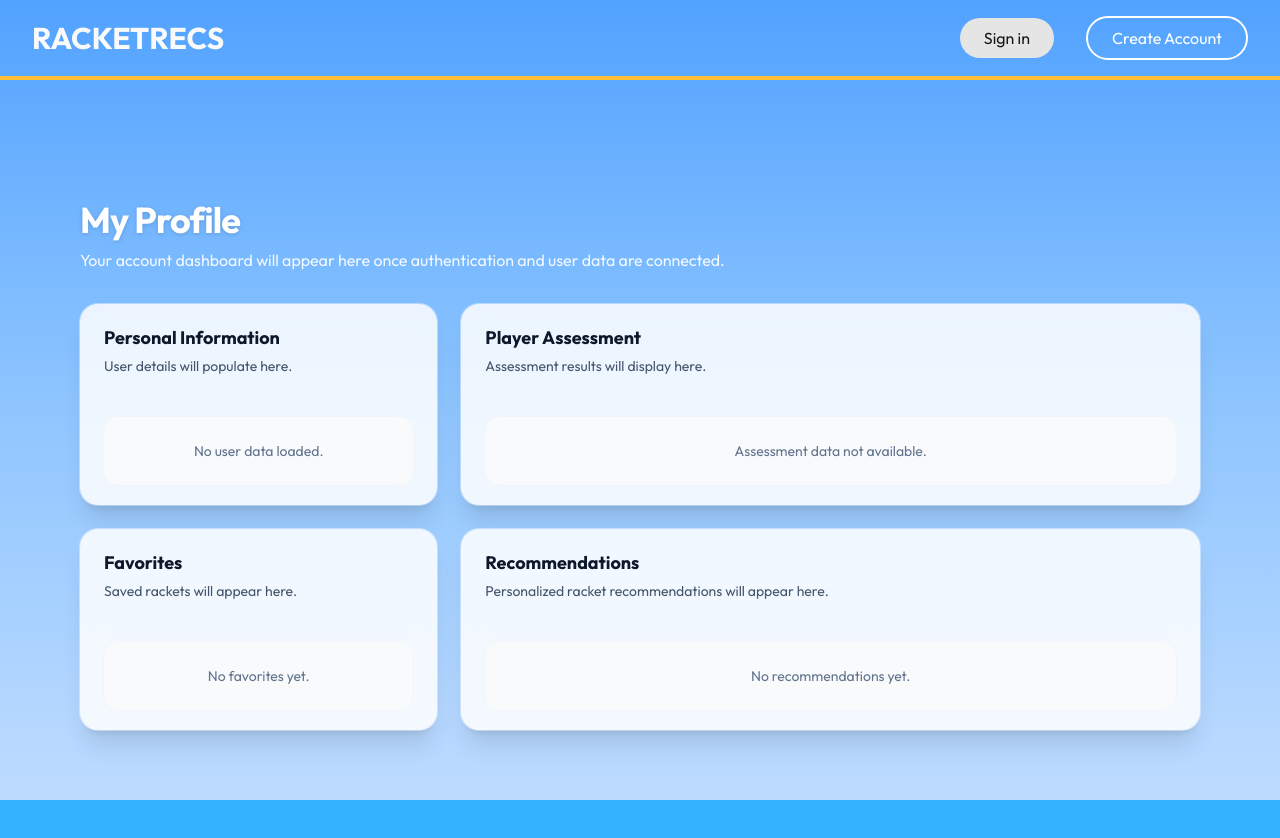
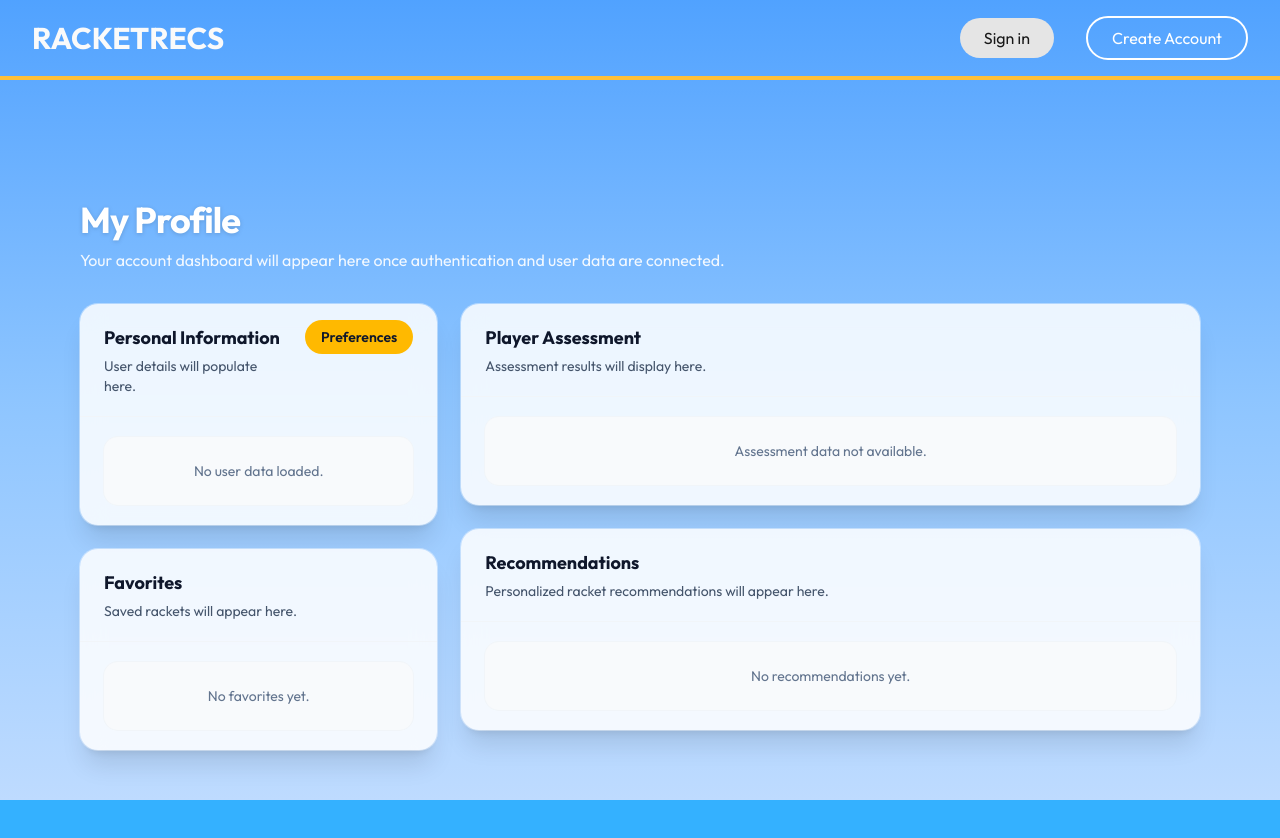
Before and after one commit to AkeemMeade/RacketRecs, a Next.js app: page /profile in a window 1280 px wide. Shown: the top 838 px of the page. Built offline with nearby package versions, Linux system fonts and the light colour scheme.

Commit message:
Updated Profile
Updated to include preferences page button.

```diff
--- a/app/profile/page.tsx
+++ b/app/profile/page.tsx
@@ -2,7 +2,7 @@
 
 import React from "react";
 import { Outfit } from "next/font/google";
-
+import Link from "next/link";
 
 const outfit = Outfit({
   subsets: ["latin"],
@@ -62,6 +62,14 @@ export default function ProfilePage() {
             <SectionCard
               title="Personal Information"
               subtitle="User details will populate here."
+                right={
+                <Link
+                  href="/preferences"
+                  className="rounded-full bg-amber-400 px-4 py-2 text-sm font-semibold text-slate-900 hover:bg-amber-300"
+                >
+                  Preferences
+                </Link>
+              }
             >
               <div className="rounded-xl bg-slate-50 px-4 py-6 text-center ring-1 ring-slate-100">
                 <p className="text-sm text-slate-500">
```
